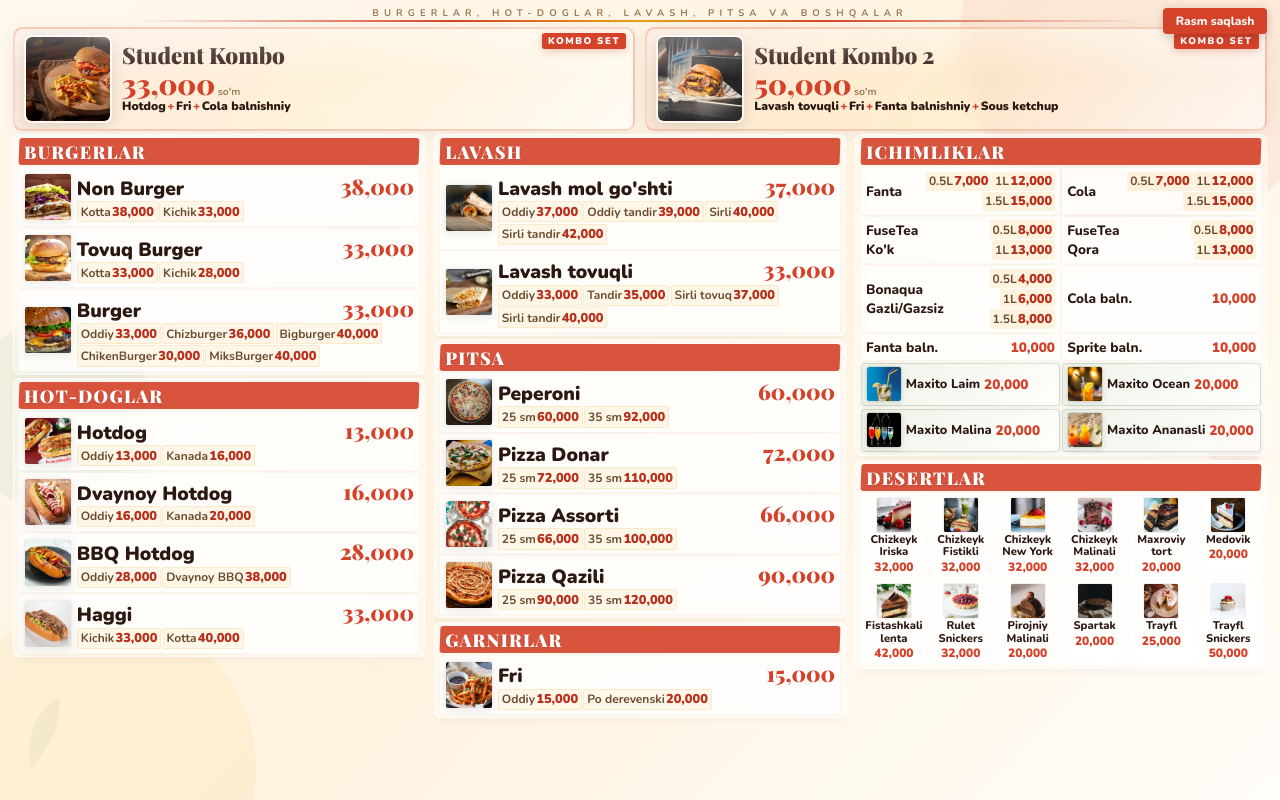
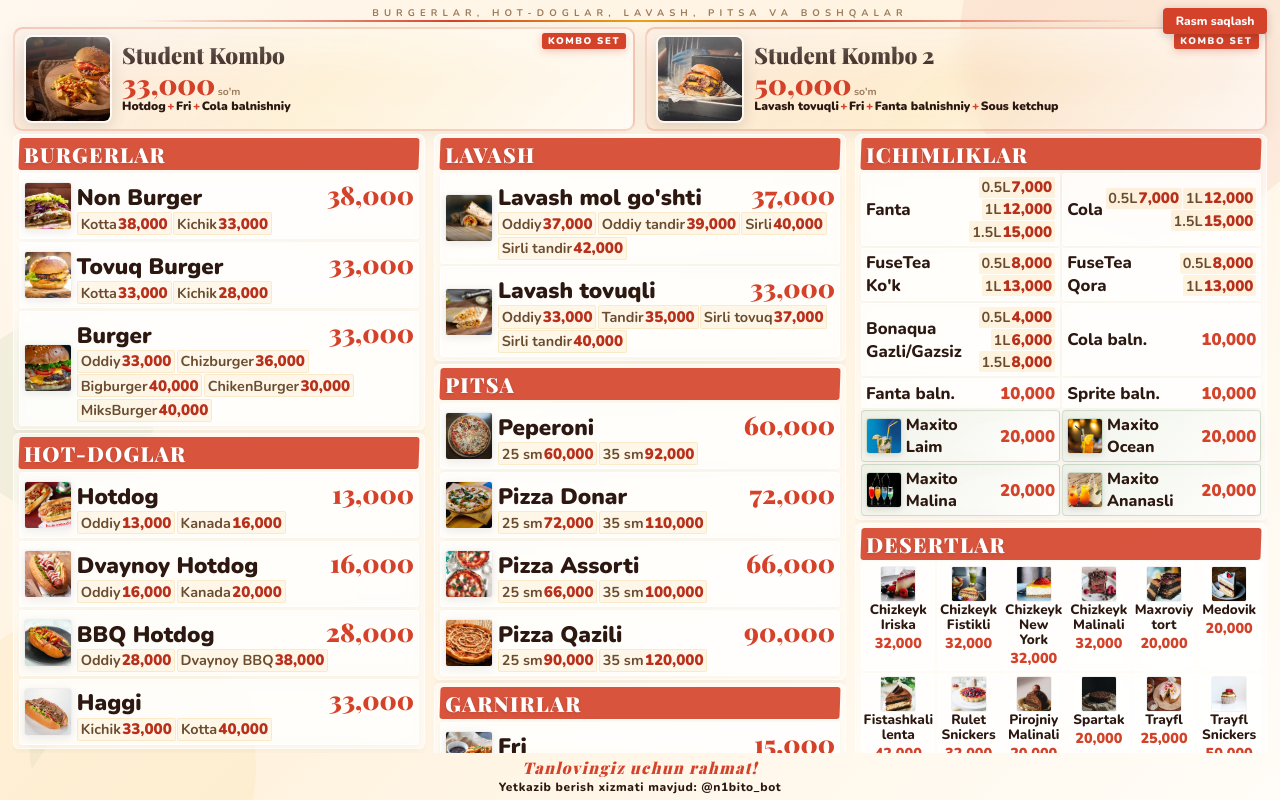
Before and after one commit to timurbase/Menu, a plain HTML site: page index.html in a window 1280 px wide. Drawn offline with nearby package versions, Linux system fonts and the light colour scheme.

Commit message:
Enhance layout and styling for better readability; add thanks message and delivery info

```diff
--- a/index.html
+++ b/index.html
@@ -20,7 +20,7 @@
 
         .tv{
             width:100vw;height:100vh;position:relative;overflow:hidden;
-            display:grid;grid-template-rows:auto auto 1fr;
+            display:grid;grid-template-rows:auto auto 1fr auto;
             gap:.35vh;padding:.5vh 1vw .4vh;
             background:linear-gradient(135deg,var(--bg1) 0%,var(--bg2) 50%,var(--bg3) 100%);
         }
@@ -117,7 +117,7 @@
         .ph h2{
             position:relative;z-index:1;
             font-family:'Playfair Display',serif;
-            font-size:2.2vh;font-weight:900;color:#fff;
+            font-size:2.6vh;font-weight:900;color:#fff;
             text-transform:uppercase;letter-spacing:.1vw;
             text-shadow:0 1px 3px rgba(0,0,0,.15);
         }
@@ -141,10 +141,10 @@
         }
         .fi-b{flex:1;min-width:0}
         .fi-r{display:flex;justify-content:space-between;align-items:baseline;margin-bottom:.15vh}
-        .fi-n{font-size:2.4vh;font-weight:900;color:var(--dark);line-height:1.15}
+        .fi-n{font-size:2.8vh;font-weight:900;color:var(--dark);line-height:1.15}
         .fi-p{
             font-family:'Playfair Display',serif;
-            font-size:2.7vh;font-weight:900;color:var(--red);
+            font-size:3.2vh;font-weight:900;color:var(--red);
             white-space:nowrap;flex-shrink:0;
         }
 
@@ -156,8 +156,8 @@
             border:1px solid rgba(232,163,23,.15);
             border-radius:.25vh;padding:.08vh .22vw;
         }
-        .vn{font-size:1.5vh;color:var(--text2);font-weight:700}
-        .vp{font-size:1.6vh;color:var(--red2);font-weight:900}
+        .vn{font-size:1.8vh;color:var(--text2);font-weight:700}
+        .vp{font-size:1.9vh;color:var(--red2);font-weight:900}
 
         /* ═══ DRINKS SECTION ═══ */
         .dk-grid{display:grid;grid-template-columns:1fr 1fr;gap:.3vh .2vw}
@@ -171,10 +171,10 @@
             border-radius:.4vh;backdrop-filter:blur(6px);
             box-shadow:0 1px 4px rgba(0,0,0,.03);
         }
-        .dk-n{font-size:1.7vh;font-weight:800;color:var(--dark)}
+        .dk-n{font-size:2.1vh;font-weight:800;color:var(--dark)}
         .dk-p-wrap{display:flex;flex-wrap:wrap;gap:.08vw;justify-content:flex-end}
         .dk-p-wrap .vt{border:none;background:rgba(232,163,23,.12)}
-        .dk-pr{font-size:1.7vh;font-weight:900;color:var(--red)}
+        .dk-pr{font-size:2.1vh;font-weight:900;color:var(--red)}
 
         /* maxito — rasmli, premium */
         .dk-mox{
@@ -191,8 +191,8 @@
             border:1px solid rgba(58,125,68,.2);
             box-shadow:0 2px 6px rgba(0,0,0,.1);
         }
-        .dk-mox .dk-n{font-size:1.6vh}
-        .dk-mox .dk-pr{font-size:1.7vh}
+        .dk-mox .dk-n{font-size:2vh}
+        .dk-mox .dk-pr{font-size:2.1vh}
 
         /* sub-label */
         .dk-label{
@@ -222,8 +222,8 @@
             border-radius:.4vh;backdrop-filter:blur(6px);
         }
         .sw img{width:4.5vh;height:4.5vh;border-radius:.3vh;object-fit:cover;border:1px solid rgba(0,0,0,.05);margin-bottom:.15vh}
-        .sw-n{font-size:1.4vh;font-weight:800;color:var(--dark);line-height:1.1}
-        .sw-p{font-size:1.5vh;font-weight:900;color:var(--red)}
+        .sw-n{font-size:1.7vh;font-weight:800;color:var(--dark);line-height:1.1}
+        .sw-p{font-size:1.8vh;font-weight:900;color:var(--red)}
 
         /* ═══ BANNER ═══ */
         .banner{
@@ -253,6 +253,24 @@
         .banner-sub{
             font-size:1.4vh;font-weight:700;color:rgba(255,255,255,.85);
         }
+        /* ═══ THANKS ═══ */
+        .thanks{
+            position:relative;z-index:2;
+            text-align:center;
+            font-family:'Playfair Display',serif;
+            font-size:2vh;font-weight:900;font-style:italic;
+            color:var(--red);
+            letter-spacing:.1vw;
+            padding:.2vh 0;
+        }
+        .delivery{
+            font-family:'Nunito',sans-serif;
+            font-size:1.5vh;font-weight:800;font-style:normal;
+            color:var(--dark);
+            letter-spacing:.05vw;
+            margin-top:.1vh;
+        }
+
         /* ═══ PRINT / SCREENSHOT BUTTON ═══ */
         .save-btn{
             position:fixed;top:1vh;right:1vw;z-index:999;
@@ -284,6 +302,7 @@
 
     <div class="hero" id="heroRow"></div>
     <div class="grid" id="foodGrid"></div>
+    <div class="thanks">Tanlovingiz uchun rahmat!<div class="delivery">Yetkazib berish xizmati mavjud: @n1bito_bot</div></div>
 </div>
 
 <script>
```
